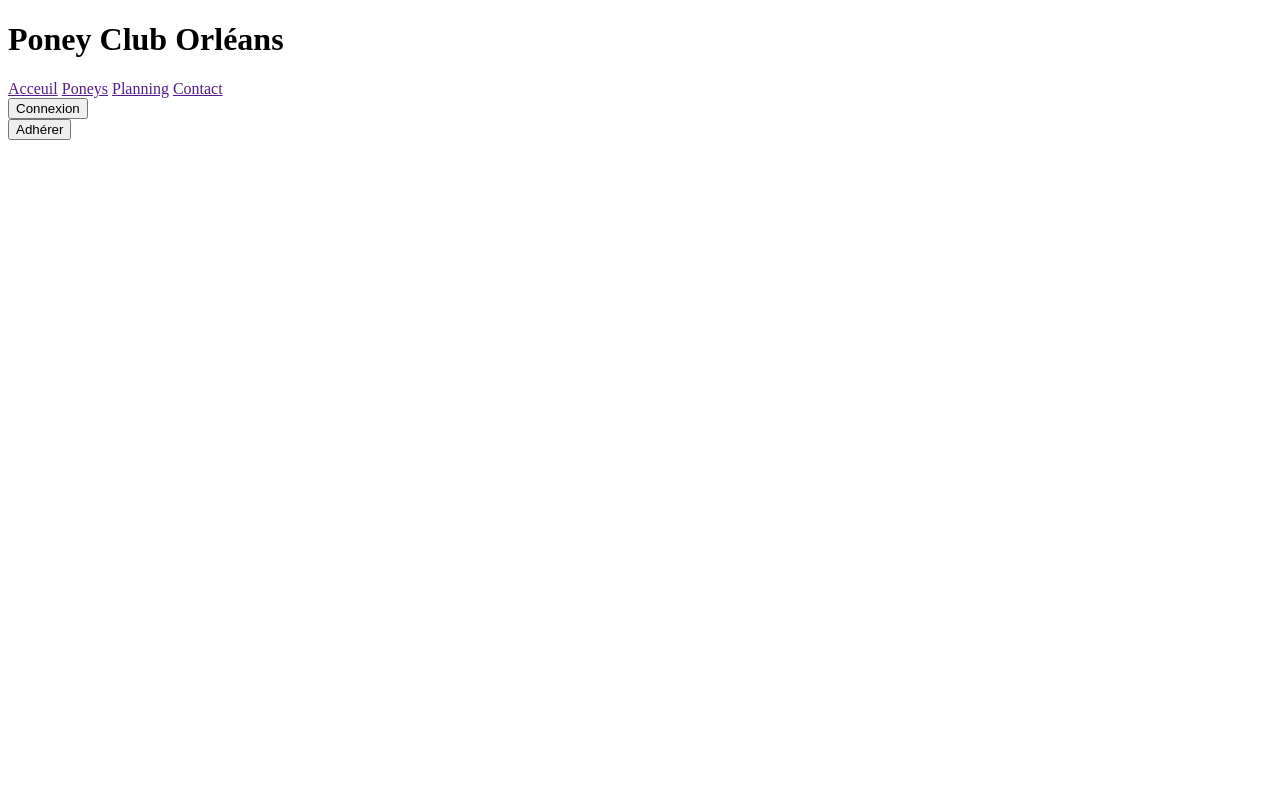
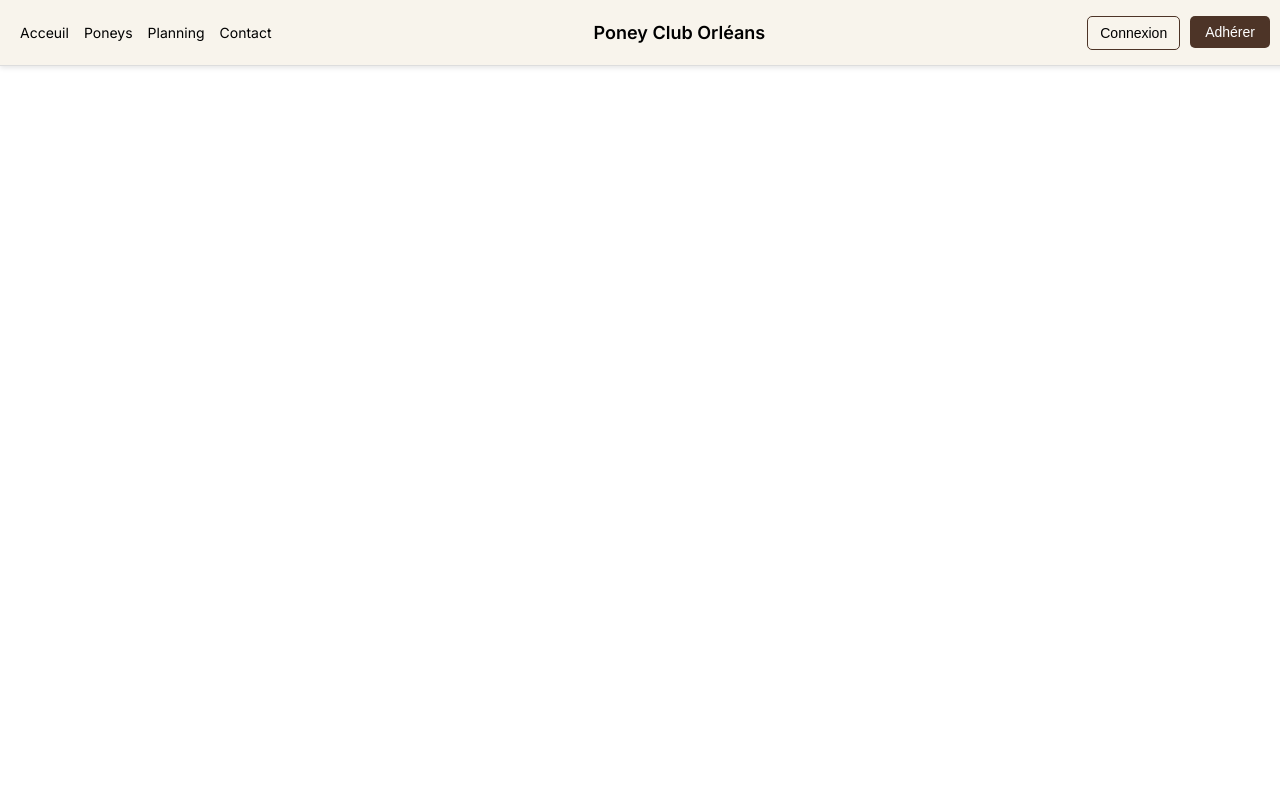
Before and after one commit to ugo-dominguez/sae-poney, a Django app: page / in a window 1280 px wide. Run offline with Django 5.2, Linux system fonts and the light colour scheme.

Commit message:
add header

```diff
--- a/berry/settings.py
+++ b/berry/settings.py
@@ -117,7 +117,10 @@ USE_TZ = True
 # Static files (CSS, JavaScript, Images)
 # https://docs.djangoproject.com/en/5.1/howto/static-files/
 
-STATIC_URL = 'static/'
+STATIC_URL = '/static/'
+STATICFILES_DIRS = [
+    BASE_DIR / "static",
+]
 
 # Default primary key field type
 # https://docs.djangoproject.com/en/5.1/ref/settings/#default-auto-field
--- a/static/style.css
+++ b/static/style.css
@@ -0,0 +1,78 @@
+@import url('https://fonts.googleapis.com/css2?family=Inter:wght@400;600&display=swap');
+
+html, body {
+    height: 100%;
+    width: 100%;
+    margin: 0;
+    padding: 0;
+    font-family: 'Inter', sans-serif;
+}
+
+header {
+    position: fixed;
+    top: 0;
+    left: 0;
+    width: calc(100% - 30px);
+    display: flex;
+    justify-content: space-between;
+    align-items: center;
+    background-color: #f8f4ec;
+    padding: 10px 20px;
+    border-bottom: 1px solid #ddd;
+    box-shadow: 0 2px 5px rgba(0, 0, 0, 0.1);
+}
+
+nav {
+    display: flex;
+    gap: 15px;
+}
+
+nav a {
+    text-decoration: none;
+    color: black;
+    font-size: 14px;
+    display: inline-block;
+    transition: transform 0.3s ease;
+}
+
+
+nav a:hover {
+    transform: scale(1.1);
+}
+
+header h1 {
+    font-size: 18px;
+    font-weight: bold;
+    color: black;
+}
+
+header .actions {
+    display: flex;
+    gap: 10px;
+}
+
+header .actions button {
+    background-color: #4d3427;
+    color: white;
+    border: none;
+    border-radius: 5px;
+    padding: 8px 15px;
+    font-size: 14px;
+    cursor: pointer;
+}
+
+header .actions button:hover {
+    background-color: #5e4031;
+}
+
+header .actions button.connexion {
+    background-color: transparent;
+    color: black;
+    border: 1px solid #4d3427;
+    padding: 8px 12px;
+}
+
+header .actions button.connexion:hover {
+    background-color: #4d3427;
+    color: white;
+}
--- a/templates/base-header.html
+++ b/templates/base-header.html
@@ -3,16 +3,22 @@
 
 {% block header %}
 <header>
-    <h1>Poney Club Orléans</h1>
+    <nav>
         <a href="">Acceuil</a>
         <a href="">Poneys</a>
         <a href="">Planning</a>
         <a href="">Contact</a>
+    </nav>
+    <h1>Poney Club Orléans</h1>
+    <div class="actions">
         <form action="{}" method="post">
-        <button type="submit">Connexion</button>
+            <button class="connexion" type="submit">Connexion</button>
         </form>
         <form action="{}" method="post">
-        <button type="submit">Adhérer</button>
+            <button class="adherer" type="submit">Adhérer</button>
         </form>
+    </div>
 </header>
 {% endblock %}
+
+{% block content %}{% endblock %}
--- a/templates/base.html
+++ b/templates/base.html
@@ -13,7 +13,7 @@
 </head>
 
 <body>
-    {% block header %} {% endblock %}
-    {% block content %}{% endblock %}
+  {% block header %} {% endblock %}
+  {% block content %}{% endblock %}
 </body>
 </html>
```
Lines whose indentation alone changed are shown as unchanged.
